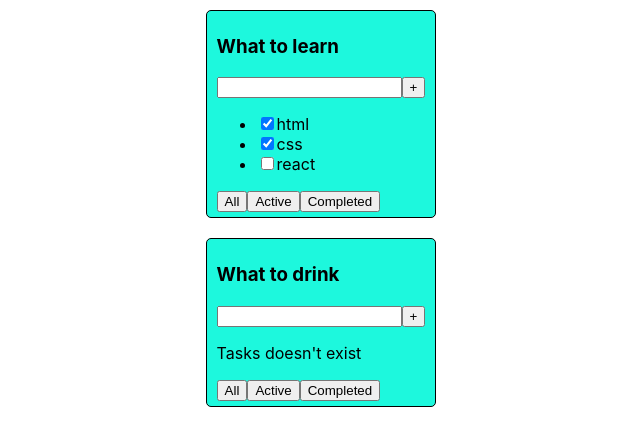
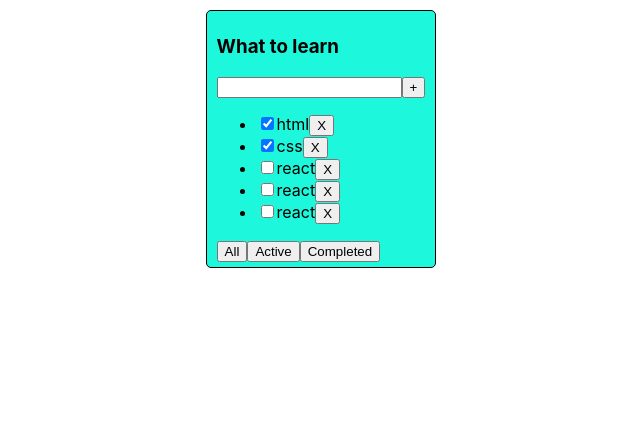
Before and after one commit to pdxserg/1-todolist-Mar26, a React (Create React App) app: page / in a window 1280 px wide. Shown: the top 446 px of the page, without its empty margins (319-959 px from the left). Built offline with nearby package versions, Linux system fonts and the light colour scheme.

Commit message:
finished

```diff
--- a/src/App.tsx
+++ b/src/App.tsx
@@ -1,27 +1,49 @@
-import React from 'react';
+import React, {useState} from 'react';
 import './App.css';
 import {TasksType, Todolist} from "./Todolist";
+import exp from "node:constants";
 
 
-export type FilterValuesType = "all" | "active" | "completed"
+export type FilterType = "all" | "compl"| "act"
 
 function App() {
-	const task1=[
-			{id: 1, title: "html", isDone: true},
-			{id: 2, title: "css", isDone: true},
-			{id: 3, title: "react", isDone: false},
-		]
+	let [task, setTask] =useState([
+		{id: 1, title: "html", isDone: true},
+		{id: 2, title: "css", isDone: true},
+		{id: 3, title: "react", isDone: false},
+		{id: 4, title: "react", isDone: false},
+		{id: 5, title: "react", isDone: false},
+	])
+	let [f,setF]= useState<FilterType>("all")
 
+function removeTask (id: number){
+		let newTask= task.filter(el => el.id !== id)
 
-	const task2: Array<TasksType>=[
+	setTask(newTask)
+}
 
-	]
+	function changeFilter (value: FilterType){
+		setF(value)
+	}
+
+let taskForTodo = task
+	if(f === "compl"){
+		taskForTodo = task.filter(el => el.isDone === true)
+	}
+	if(f === "act"){
+		taskForTodo = task.filter(el => el.isDone === false)
+	}
+
 
 	return (
 
 		<div>
-			<Todolist title="What to learn" tasks={task1}/>
-			<Todolist title = "What to drink" tasks = {task2}/>
+			<Todolist
+				title="What to learn"
+				tasks={taskForTodo}
+				removeTask = {removeTask}
+				changeF={changeFilter}
+			/>
 
 		</div>
 
--- a/src/Todolist.tsx
+++ b/src/Todolist.tsx
@@ -1,5 +1,6 @@
 import React from "react";
 import {Button} from "./components/Button";
+import {FilterType} from "./App";
 
 
 
@@ -11,43 +12,44 @@ export type TasksType = {
 type TodolistPropsType = {
 	title: string
 	tasks: Array<TasksType>
+	removeTask: (id:number)=>void
+	changeF:(value: FilterType)=>void
+}
+
+export const Todolist: React.FC<TodolistPropsType> = ({tasks, title, removeTask, changeF}) => {
 
 
-}
-
-export const Todolist: React.FC<TodolistPropsType> = ({tasks, title}) => {
-
-	const taskList = tasks.map((task) => {
-
-		return (
-			<li key={task.id}>
-				<input type="checkbox" checked={task.isDone}/>
-				<span>{task.title}</span>
-				{/*<button onClick={()=>{}}>x</button>*/}
-				{/*<button onClick={removeTaskHendler}>x</button>*/}
-			</li>
-		)
-	})
 	return (
 		<div className="App">
 			<div className="todolist">
 				<h3>{title}</h3>
 				<div>
 					<input/>
-					<Button onClick={()=>{}} title={"+"} />
+					<Button onCl={()=>{}} title={"+"} />
 				</div>
 				{tasks.length === 0 ? (
 					<p>Tasks doesn't exist</p>
 				) : (
 					<ul>
-						{taskList}
+						{tasks.map((task) => {
+
+							return (
+							<li key={task.id}>
+						<input type="checkbox" checked={task.isDone}/>
+						<span>{task.title}</span>
+								<Button onCl={()=>{removeTask(task.id)}} title={"X"}/>
+						{/*<button onClick={()=>{}}>x</button>*/}
+						{/*<button onClick={removeTaskHendler}>x</button>*/}
+					</li>
+				)
+				})}
 					</ul>
 				)}
 
 				<div>
-					<Button onClick={()=>{}}  title="All" />
-					<Button onClick={()=>{}} title="Active" />
-					<Button onClick={()=>{}} title="Completed"/>
+					<Button onCl={()=>changeF("all") } title="All" />
+					<Button onCl={()=>changeF("act")} title="Active" />
+					<Button onCl={()=>changeF("compl")} title="Completed"/>
 				</div>
 			</div>
 		</div>
--- a/src/components/Button.tsx
+++ b/src/components/Button.tsx
@@ -76,12 +76,10 @@ import {ButtonHTMLAttributes} from "react";
 
 type ButtonProps = {
 	title: string
-	onClick: () =>void
-
-
-}& ButtonHTMLAttributes<HTMLButtonElement>
-export const Button = ({title, onClick}: ButtonProps) => {
+	onCl: () =>void
+}
+export const Button = ({title, onCl}: ButtonProps) => {
 	return (
-		<button onClick={onClick} >{title}</button>
+		<button onClick={onCl} >{title}</button>
 	);
 };
```
